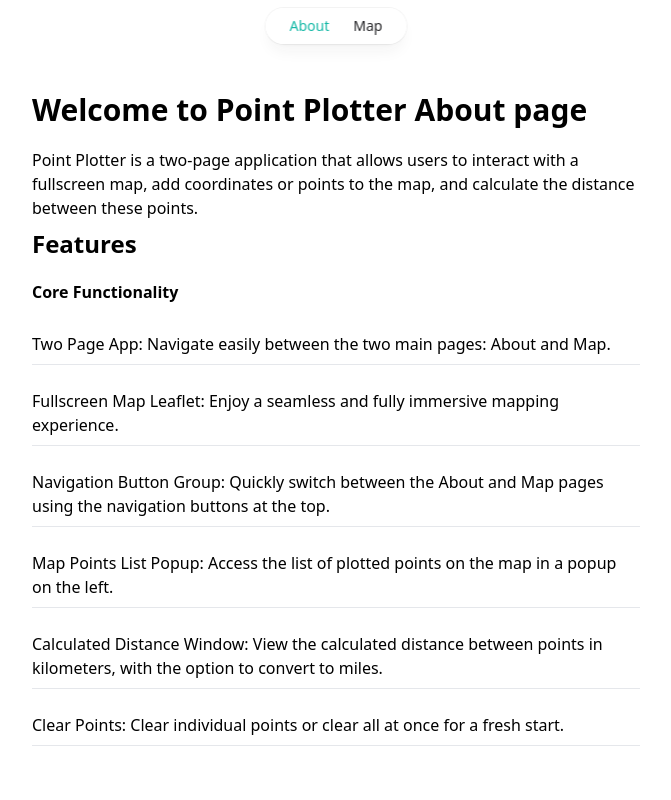
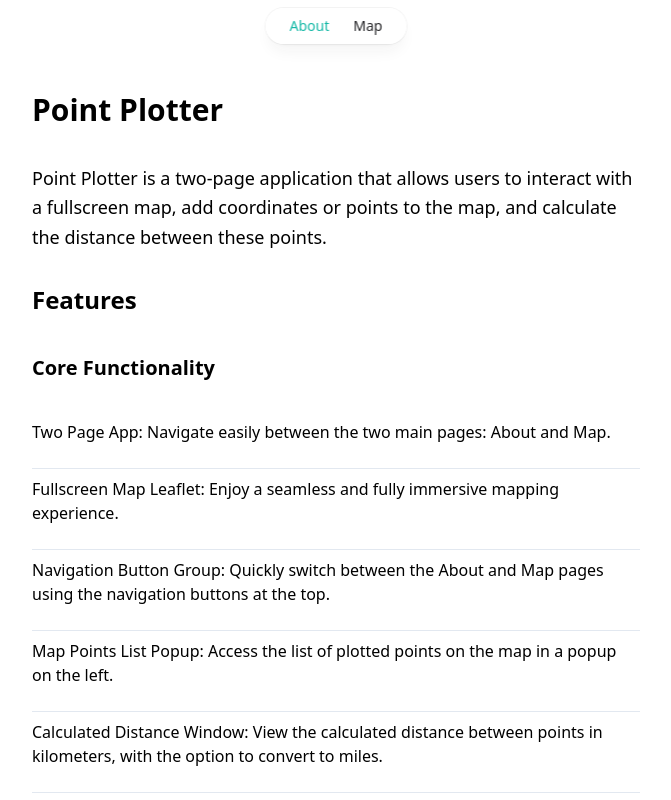
Before and after one commit to mlbudda/point-plotter, a Vue app in the folder frontend/: page /#/about in a window 1280 px wide. Shown: the top 800 px of the page, without its empty margins (304-975 px from the left). Built offline with nearby package versions, Linux system fonts and the light colour scheme.

Commit message:
improved readme and enhanced About page

```diff
--- a/frontend/src/pages/About.vue
+++ b/frontend/src/pages/About.vue
@@ -1,36 +1,29 @@
 <template>
-    <div class="max-w-3xl mx-auto px-4 md:px-20 pt-20">
-        <h1 class="text-3xl font-semibold mb-2 leading-loose">Welcome to Point Plotter About page</h1>
-        <p>Point Plotter is a two-page application that allows users to interact with a fullscreen map, add coordinates or
-            points to the map, and calculate the distance between these points.</p>
+    <div class="max-w-3xl mx-auto px-4 md:px-20 pt-20 space-y-6">
+        <h1 class="text-3xl font-semibold mb-2 leading-loose">Point Plotter</h1>
+        <p class="text-lg leading-relaxed mb-4">Point Plotter is a two-page application that allows users to interact with a
+            fullscreen map, add coordinates or points to the map, and calculate the distance between these points.</p>
 
         <h2 class="text-2xl font-semibold mb-2 leading-loose">Features</h2>
-        <h3 class="text-1xl font-semibold mb-2 leading-loose">Core Functionality</h3>
-        <ul>
-            <li class="border-solid border-b border-grey-700-opacity-10 py-2 my-4">Two Page App: Navigate easily between the
-                two
-                main
-                pages: About and Map.</li>
-            <li class="border-solid border-b border-grey-700-opacity-10 py-2 my-4">Fullscreen Map Leaflet: Enjoy a seamless
-                and
-                fully
-                immersive mapping experience.
+
+        <h3 class="text-xl font-semibold mb-2 leading-loose">Core Functionality</h3>
+        <ul class="space-y-4 divide-y divide-slate-200">
+            <li class=" py-2">Two Page App: Navigate easily between the two main pages:
+                About and Map.</li>
+            <li class="py-2">Fullscreen Map Leaflet: Enjoy a seamless and fully
+                immersive mapping experience.</li>
+            <li class=" py-2">Navigation Button Group: Quickly switch between the About
+                and Map pages using the navigation buttons at the top.</li>
+            <li class=" py-2">Map Points List Popup: Access the list of plotted points
+                on the map in a popup on the left.</li>
+            <li class="py-2">Calculated Distance Window: View the calculated distance
+                between points in kilometers, with the option to convert to miles.</li>
+            <li class="py-2">Clear Points: Clear individual points or clear all at
+                once for a fresh start.</li>
+            <li class="py-2">Store History in browsers LocalStorage: Keep track of
+                your past actions for a more personalized experience.</li>
+            <li class=" py-2">Enter Coordinates: Input specific coordinates manually.
             </li>
-            <li class="border-solid border-b border-grey-700-opacity-10 py-2 my-4">Navigation Button Group: Quickly switch
-                between the
-                About and Map pages using the navigation buttons at the
-                top.</li>
-            <li class="border-solid border-b border-grey-700-opacity-10 py-2 my-4">Map Points List Popup: Access the list of
-                plotted
-                points on the map in a popup on the left.</li>
-            <li class="border-solid border-b border-grey-700-opacity-10 py-2 my-4">Calculated Distance Window: View the
-                calculated
-                distance between points in kilometers, with the option to
-                convert to miles.</li>
-            <li class="border-solid border-b border-grey-700-opacity-10 py-2 my-4">Clear Points: Clear individual points or
-                clear
-                all
-                at once for a fresh start.</li>
         </ul>
     </div>
 </template>
```
Also changed, not shown: 1 other file (tests, documents, lock files or other folders).
